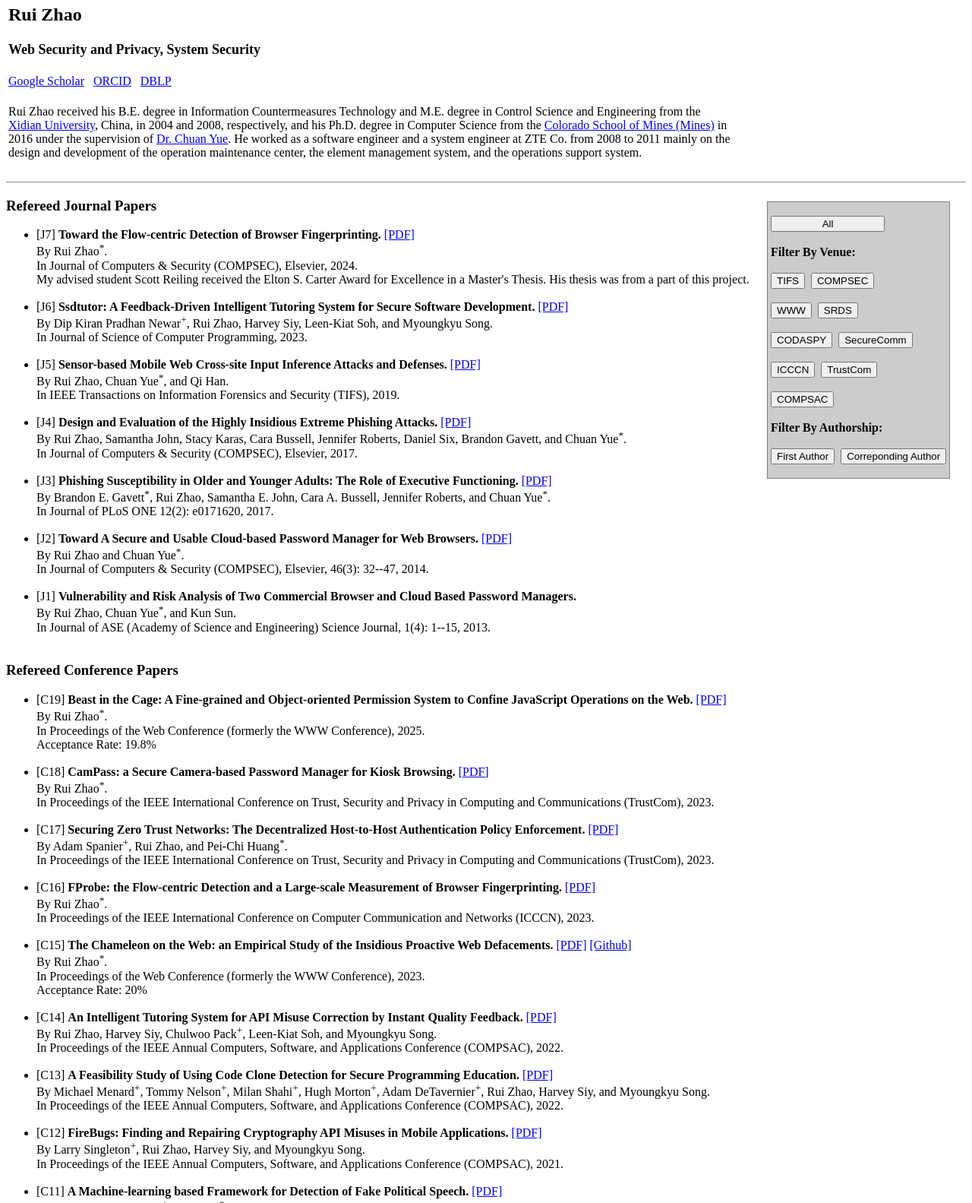
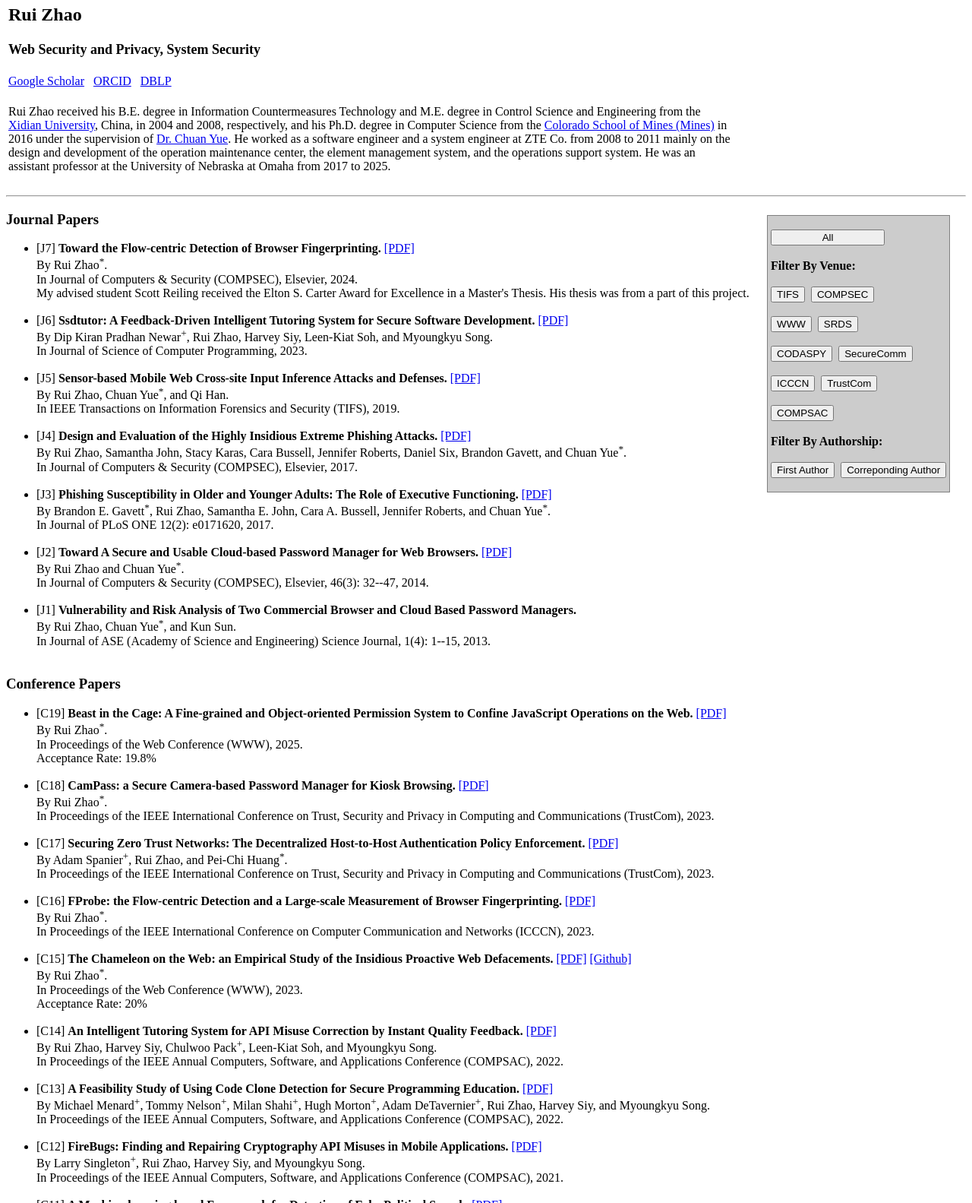
Before and after one commit to rzhao-sec/rzhao-sec.github.io, a plain HTML site: page index.html in a window 1280 px wide. Shown: the part 5-1588 px from the top of the page at 76% size. Drawn offline with Linux system fonts and the light colour scheme.

Commit message:
Update index.html

```diff
--- a/index.html
+++ b/index.html
@@ -37,7 +37,7 @@
 </TR>
 <TR>
 <TD>
-Rui Zhao received his B.E. degree in Information Countermeasures Technology and M.E. degree in Control Science and Engineering from the <A HREF="http://www.xidian.edu.cn/English/index.htm">Xidian University</A>, China, in 2004 and 2008, respectively, and his Ph.D. degree in Computer Science from the <A HREF="http://www.mines.edu/">Colorado School of Mines (Mines)</A> in 2016 under the supervision of <A HREF="http://inside.mines.edu/~chuanyue/">Dr. Chuan Yue</A>. He worked as a software engineer and a system engineer at ZTE Co. from 2008 to 2011 mainly on the design and development of the operation maintenance center, the element management system, and the operations support system.
+Rui Zhao received his B.E. degree in Information Countermeasures Technology and M.E. degree in Control Science and Engineering from the <A HREF="http://www.xidian.edu.cn/English/index.htm">Xidian University</A>, China, in 2004 and 2008, respectively, and his Ph.D. degree in Computer Science from the <A HREF="http://www.mines.edu/">Colorado School of Mines (Mines)</A> in 2016 under the supervision of <A HREF="http://inside.mines.edu/~chuanyue/">Dr. Chuan Yue</A>. He worked as a software engineer and a system engineer at ZTE Co. from 2008 to 2011 mainly on the design and development of the operation maintenance center, the element management system, and the operations support system. He was an assistant professor at the University of Nebraska at Omaha from 2017 to 2025.
 </TD>
 </TR>
 </TABLE>
@@ -74,7 +74,7 @@ function filter(tagname, tagvalue) {
     &nbsp;<input type="button" onclick="filter('first', 'yes')" value="First Author"/>
     &nbsp;<input type="button" onclick="filter('crsp', 'yes')" value="Correponding Author"/>&nbsp;<br><br>
   </div>
-<H3>Refereed Journal Papers</H3>
+<H3>Journal Papers</H3>
 <UL>
   <LI venue="COMPSEC" first="yes" crsp="yes">[J7] <b>Toward the Flow-centric Detection of Browser Fingerprinting.</b> <A HREF="https://www.sciencedirect.com/science/article/pii/S0167404823005515">[PDF]</A><br>
   By Rui Zhao<sup>*</sup>.<br>
@@ -105,11 +105,11 @@ function filter(tagname, tagvalue) {
   By Rui Zhao, Chuan Yue<sup>*</sup>, and Kun Sun.<br>
   In Journal of ASE (Academy of Science and Engineering) Science Journal, 1(4): 1--15, 2013.<br><br>
 </UL>
-<H3>Refereed Conference Papers</H3>
+<H3>Conference Papers</H3>
 <UL>
   <LI venue="WWW" first="yes" crsp="yes">[C19] <b>Beast in the Cage: A Fine-grained and Object-oriented Permission System to Confine JavaScript Operations on the Web.</b> <A HREF="https://dl.acm.org/doi/10.1145/3696410.3714878">[PDF]</A> <br>
   By Rui Zhao<sup>*</sup>.<br>
-  In Proceedings of the Web Conference (formerly the WWW Conference), 2025.<br>
+  In Proceedings of the Web Conference (WWW), 2025.<br>
   Acceptance Rate: 19.8%<br><br>
 
   <LI venue="TrustCom" first="yes" crsp="yes">[C18] <b>CamPass: a Secure Camera-based Password Manager for Kiosk Browsing.</b> <A HREF="https://ieeexplore.ieee.org/abstract/document/10538880">[PDF]</A><br>
@@ -126,7 +126,7 @@ function filter(tagname, tagvalue) {
 
   <LI venue="WWW" first="yes" crsp="yes">[C15] <b>The Chameleon on the Web: an Empirical Study of the Insidious Proactive Web Defacements.</b> <A HREF="https://dl.acm.org/doi/abs/10.1145/3543507.3583377">[PDF]</A> <A HREF="https://github.com/rzhao-sec/PACTOR">[Github]</A><br>
   By Rui Zhao<sup>*</sup>.<br>
-  In Proceedings of the Web Conference (formerly the WWW Conference), 2023.<br>
+  In Proceedings of the Web Conference (WWW), 2023.<br>
   Acceptance Rate: 20%<br><br>
 
   <LI venue="COMPSAC" first="yes">[C14] <b>An Intelligent Tutoring System for API Misuse Correction by Instant Quality Feedback.</b> <A HREF="https://ieeexplore.ieee.org/abstract/document/9842478">[PDF]</A><br>
```
